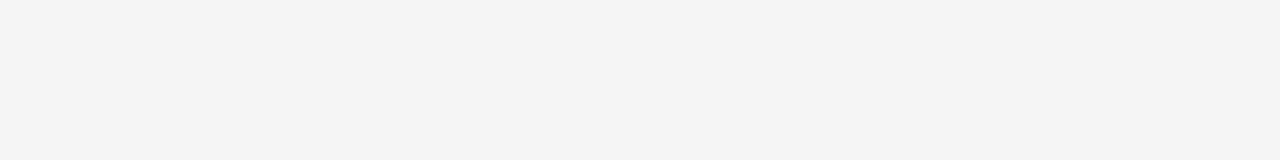
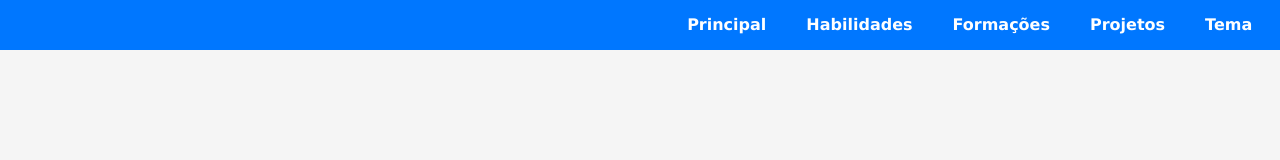
Before and after one commit to HallisonRabelo/portifolio, a plain HTML site: page index.html in a window 1280 px wide. Drawn offline with Linux system fonts and the light colour scheme.

Commit message:
Configurando Header

```diff
--- a/estilos/style.css
+++ b/estilos/style.css
@@ -15,8 +15,8 @@
 }
 :root{
   --fundo-principal:#f5f5f5;
-  --texto:#222222;
-  --texto-inverso:#ffffff;
+  --texto:#ffffff;
+  --texto-inverso:#222222;
   --destaque: #0077ff;
   --destaque-inverso: #66bbff;
   --fundo-card: #ffffff;
@@ -27,3 +27,31 @@ body{
   background-color: var(--fundo-principal);
   color: var(--texto);
 }
+header{
+  background-color: #0077ff;
+  display: flex;
+  justify-content: flex-end;
+}
+nav#menu{
+  padding: 1%;
+}
+nav#menu>ul{
+  list-style:none;
+  display: flex;
+  flex-flow: row;
+  gap: 10px;
+
+}
+nav#menu a{
+  padding: 12px 15px;
+  font-weight: 600;
+  text-decoration: none;
+  color: var(--texto);
+  border-radius: 10px;
+  transition: background-color 0.5s,color 0.5s;
+}
+nav#menu a:hover{
+  background-color: var(--destaque-inverso);
+  color: var(--texto-inverso);
+
+}
--- a/index.html
+++ b/index.html
@@ -11,11 +11,11 @@
     <header>
         <nav id="menu">
             <ul>
-                <li><a href="Home"></a></li>
-                <li><a href="Habilidades"></a></li>
-                <li><a href="Projetos"></a></li>
-                <li><a href="Formação"></a></li>
-                <li><a href="Tema"></a></li>
+                <li><a href="">Principal</a></li>
+                <li><a href="">Habilidades</a></li>
+                <li><a href="">Formações</a></li>
+                <li><a href="">Projetos</a></li>
+                <li><a href="">Tema</a></li>
             </ul>
         </nav>
     </header>
```
